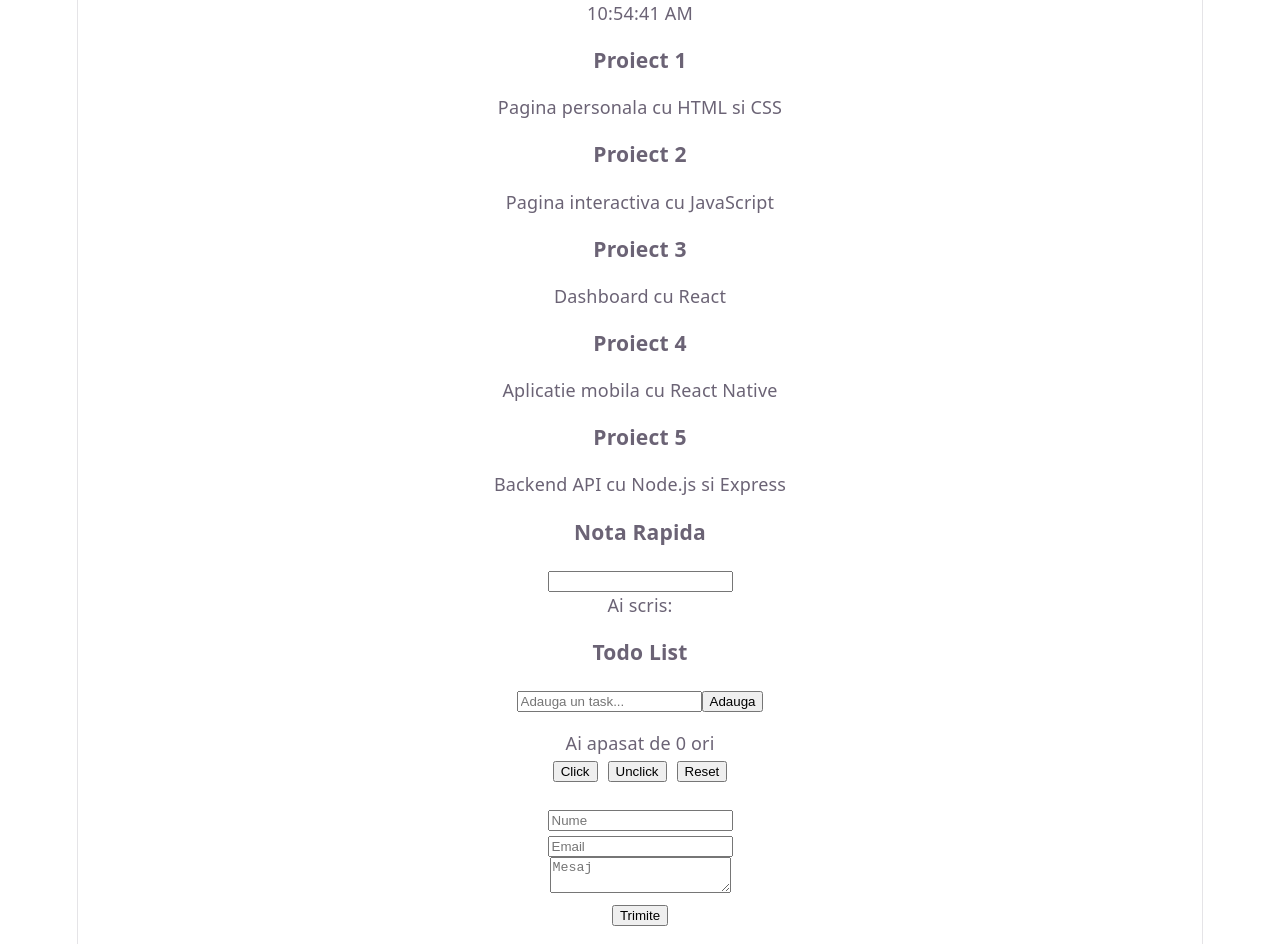
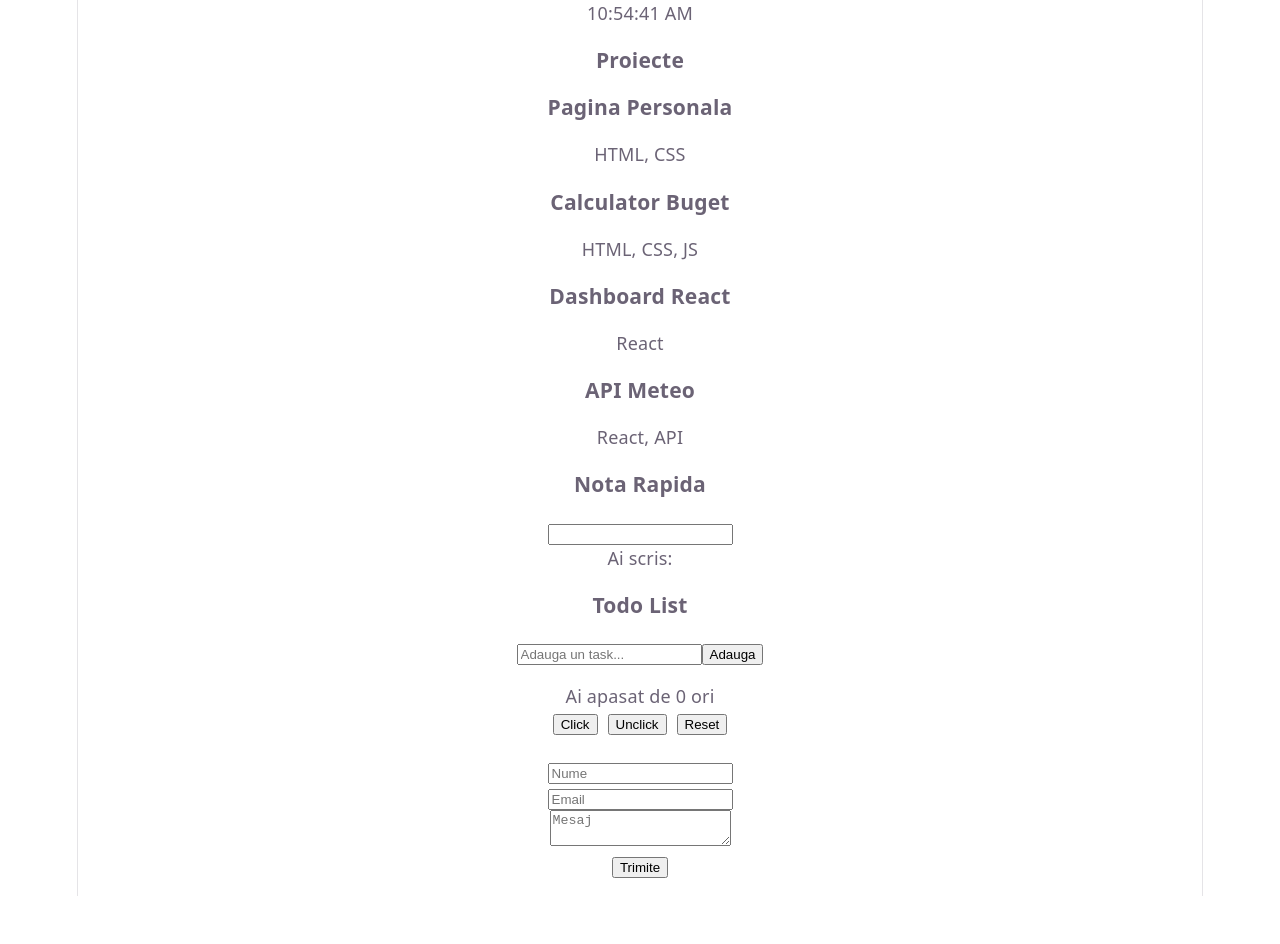
Before and after one commit to Gregoryan02/Programare-Web, a React app: page /projects in a window 1280 px wide. After the commit the page ends 896 px from the top, so only its background shows below. Built offline with nearby package versions, Linux system fonts and the light colour scheme; the HTML template or start-up script is replaced by a standard one.

Commit message:
feat: Adauga ProjectList citind proiectele din exterior

```diff
--- /dev/null
+++ b/public/data/projects.json
@@ -0,0 +1,8 @@
+{
+    "projects": [
+        { "id": 1, "title": "Pagina Personala", "tech":"HTML, CSS", "done":true},
+        { "id": 2, "title": "Calculator Buget", "tech":"HTML, CSS, JS", "done":true},
+        { "id": 3, "title": "Dashboard React", "tech":"React", "done":false},
+        { "id": 4, "title": "API Meteo", "tech":"React, API", "done":false}
+    ]
+}
--- a/src/App.jsx
+++ b/src/App.jsx
@@ -1,27 +1,19 @@
-import Card from './Card';
+
 import { useState } from 'react';
 import QuickNote from './QuickNote';
 import TodoList from './TodoList';
 import ContactForm from './ContactForm';
 import Clock from './Clock';
+import ProjectList from './ProjectList';
+
 
 function App() {
-  const projects = [
-    { title: "Proiect 1", description: "Pagina personala cu HTML si CSS" },
-    { title: "Proiect 2", description: "Pagina interactiva cu JavaScript" },
-    { title: "Proiect 3", description: "Dashboard cu React" },
-    { title: "Proiect 4", description: "Aplicatie mobila cu React Native" },
-    { title: "Proiect 5", description: "Backend API cu Node.js si Express" },
-  ];
   const [count, setCount] = useState(0);
 
   return (
     <div>
       <Clock />
-      {projects.map((project, index)=>{
-        return <Card key={index} title={project.title} description={project.description} />;
-      })}
-
+      <ProjectList />
       <QuickNote />
       <TodoList />
 
--- /dev/null
+++ b/src/ProjectList.jsx
@@ -0,0 +1,26 @@
+import {useState, useEffect} from 'react';
+import Card from './Card';
+
+function ProjectList() {
+    const [projects, setProjects] = useState([]);
+    const [loading, setLoading] = useState(true);
+
+    useEffect(() => {
+        fetch('/data/projects.json')
+            .then(response => response.json())
+            .then(data => {
+                setProjects(data.projects);
+                setLoading(false);
+            })},[]);
+    if(loading) return <p>Loading...</p>;
+    return(
+        <div>
+            <h3>Proiecte</h3>
+            {projects.map(project => (
+                <Card key={project.id} title={project.title} description={project.tech} />
+            ))}
+        </div>
+
+    );
+}
+export default ProjectList;
```
